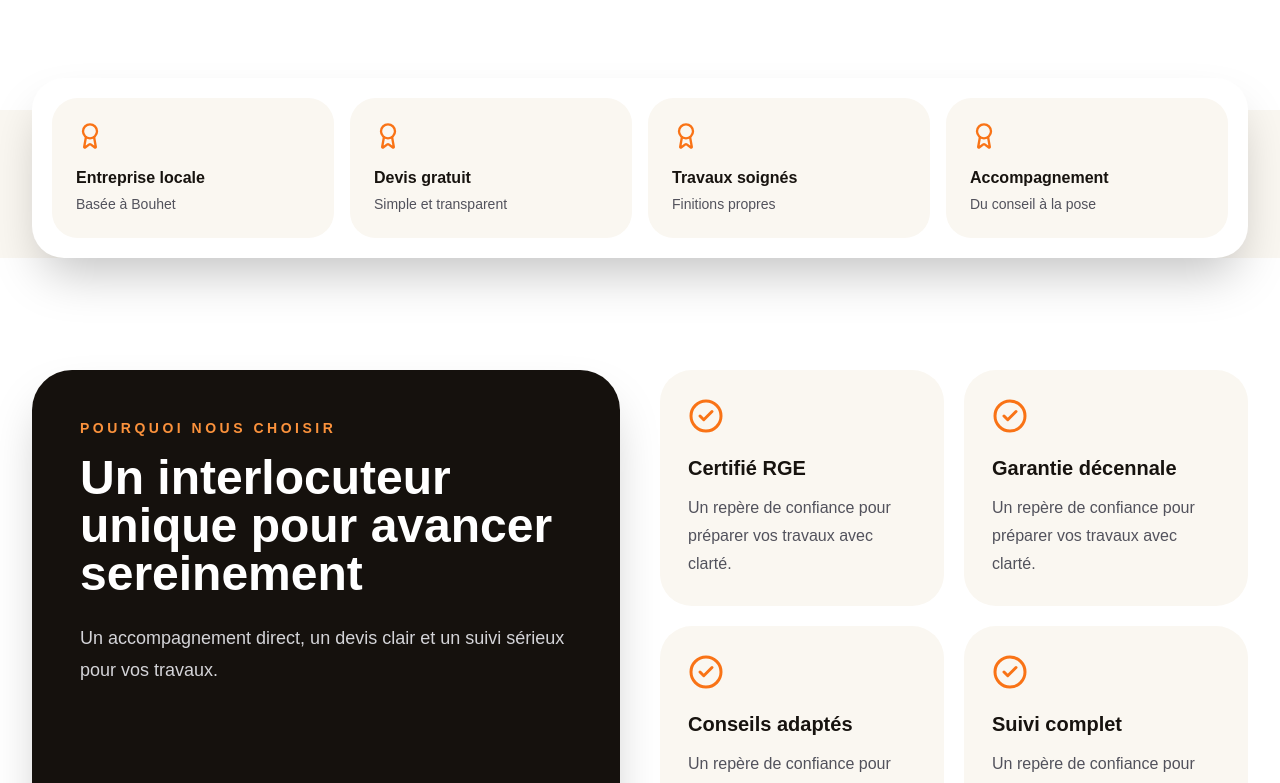
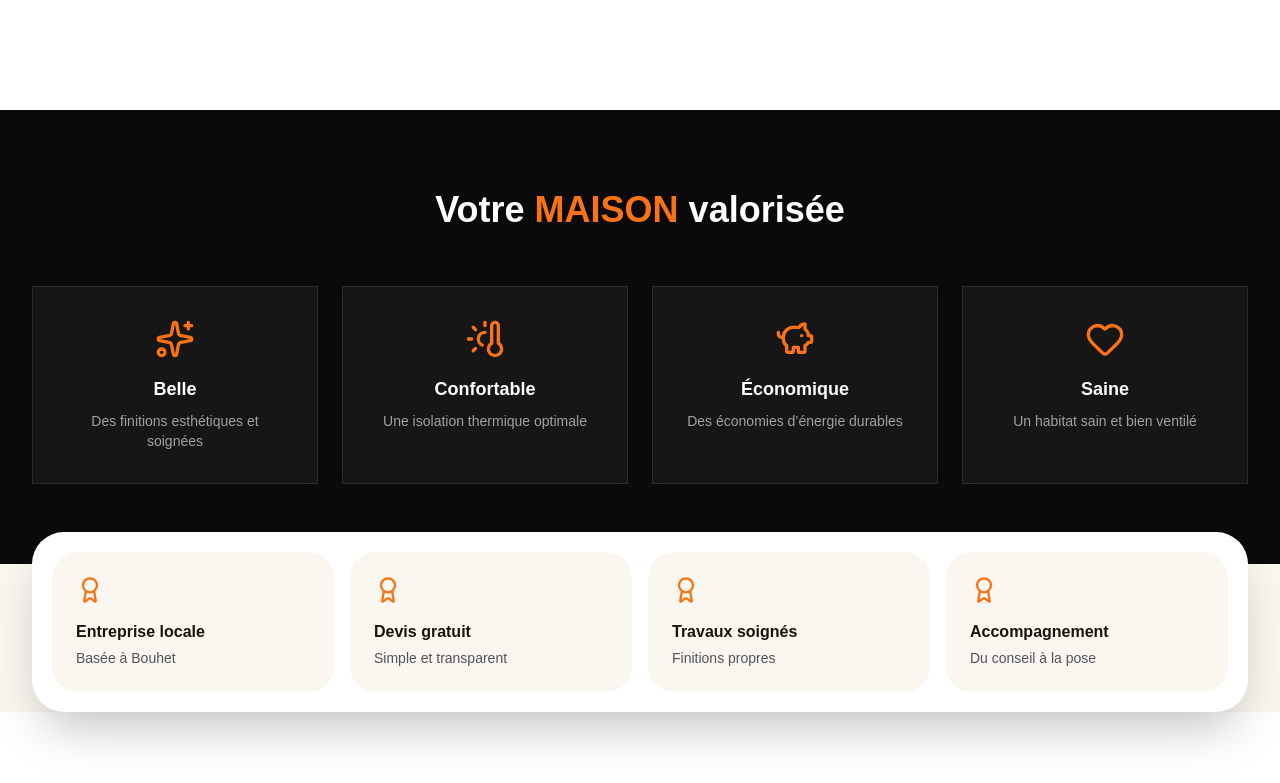
Before and after one commit to Virginie17/batirenov17, a Next.js app: page / in a window 1280 px wide. Shown: the part 1457-2240 px from the top of the page. Built offline with nearby package versions, Linux system fonts and the light colour scheme.

Commit message:
Integration ValueCards et ZoneIntervention

```diff
--- a/app/page.tsx
+++ b/app/page.tsx
@@ -5,8 +5,9 @@ import { Header } from "./components/Header";
 import { Hero } from "./components/Hero";
 import { InteriorServices } from "./components/InteriorServices";
 import { Portfolio } from "./components/Portfolio";
-import { ProcessZone } from "./components/ProcessZone";
 import { Trust } from "./components/Trust";
+import { ValueCards } from "./components/ValueCards";
+import { ZoneIntervention } from "./components/ZoneIntervention";
 import { zones } from "./components/site-data";
 
 const jsonLd = {
@@ -34,11 +35,12 @@ export default function Home() {
       <Header />
       <Hero />
       <AboutSection />
+      <ValueCards />
       <Trust />
       <InteriorServices />
       <ExteriorServices />
       <Portfolio />
-      <ProcessZone />
+      <ZoneIntervention />
       <ContactFooter />
     </main>
   );
```
